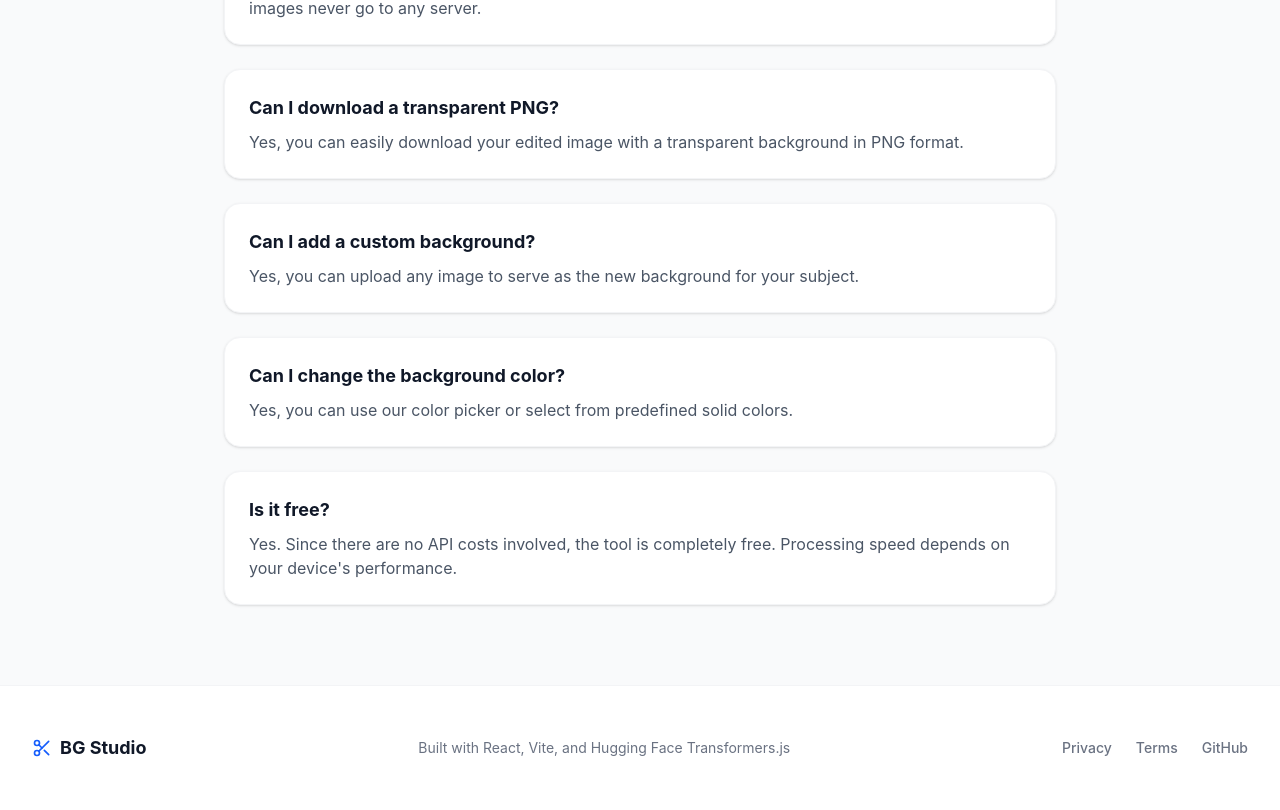
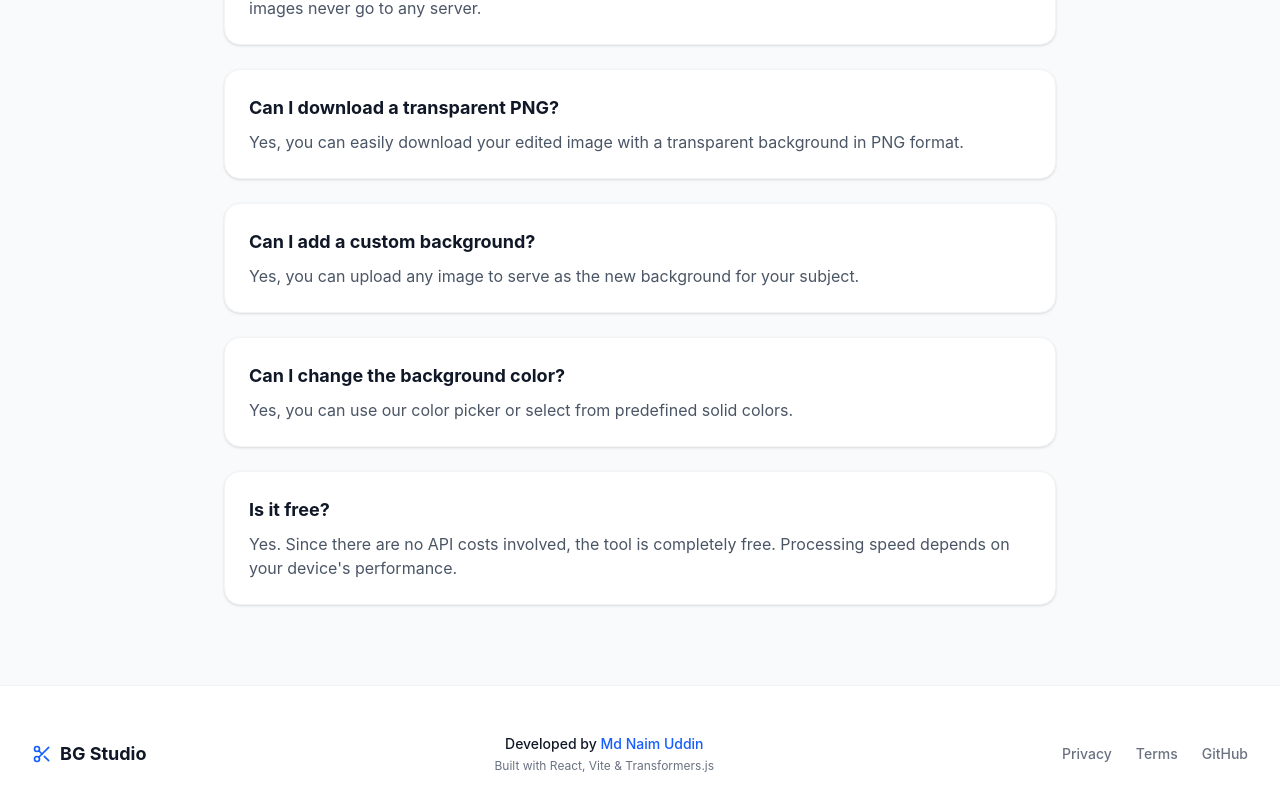
Before and after one commit to naimuddin28/BGStudio, a React (Vite) app: page / in a window 1280 px wide. Shown: the part 2100-2910 px from the top of the page. Built offline with nearby package versions, Linux system fonts and the light colour scheme.

Commit message:
Update footer with developer credit and LinkedIn link

```diff
--- a/src/components/Footer.jsx
+++ b/src/components/Footer.jsx
@@ -10,9 +10,14 @@ export default function Footer() {
             <Scissors className="h-5 w-5 text-blue-600" />
             <span className="font-bold text-lg text-gray-900">BG Studio</span>
           </div>
-          <p className="text-gray-500 text-sm">
-            Built with React, Vite, and Hugging Face Transformers.js
-          </p>
+          <div className="text-center mb-4 md:mb-0">
+            <p className="text-gray-900 text-sm font-medium mb-1">
+              Developed by <a href="https://www.linkedin.com/in/uddinnaim/" target="_blank" rel="noreferrer" className="text-blue-600 hover:text-blue-700 hover:underline">Md Naim Uddin</a>
+            </p>
+            <p className="text-gray-500 text-xs">
+              Built with React, Vite & Transformers.js
+            </p>
+          </div>
           <div className="flex space-x-6 mt-4 md:mt-0 text-sm font-medium text-gray-500">
             <a href="#" className="hover:text-gray-900">Privacy</a>
             <a href="#" className="hover:text-gray-900">Terms</a>
```
